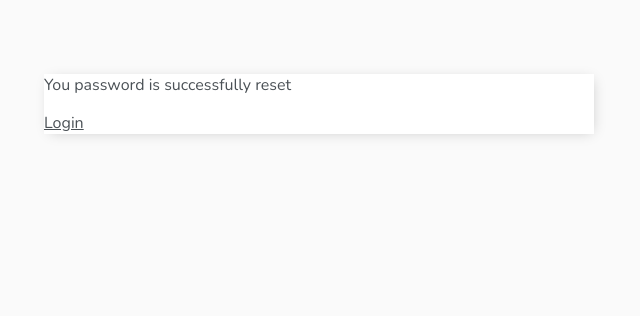
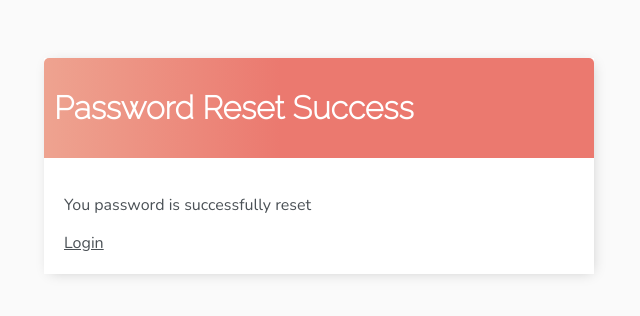
Before and after one commit to guo543/todo-list, a Django app: template base/templates/base/reset-password-success.html in a window 1280 px wide. Shown: the top 316 px of the page, without its empty margins (321-961 px from the left). Run offline with Django 4.2, Linux system fonts and the light colour scheme; the template is opened without the code that fills it, so the values that code supplies are empty.

Commit message:
modifications

```diff
--- a/base/templates/base/actual_reset_password.html
+++ b/base/templates/base/actual_reset_password.html
@@ -1,7 +1,9 @@
 {% extends 'base/main.html' %}
 {% block content %}
 
+<div class="header-bar">
 <h1>Reset your password here</h1>
+</div>
 
 <form method="POST" action="">
     {% csrf_token %}
--- a/base/templates/base/confirmation_success.html
+++ b/base/templates/base/confirmation_success.html
@@ -10,5 +10,4 @@
 <a href="{% url 'login' %}">Login</a>
 </div>
 
-{% extends 'base/main.html' %}
 {% endblock content %}
--- a/base/templates/base/reset-password-success.html
+++ b/base/templates/base/reset-password-success.html
@@ -1,7 +1,13 @@
 {% extends 'base/main.html' %}
 {% block content %}
 
+<div class="header-bar">
+    <h1>Password Reset Success</h1>
+</div>
+
+<div class="card-body">
 <p>You password is successfully reset</p>
 <a href="{% url 'login' %}">Login</a>
+</div>
 
 {% endblock content %}
--- a/todo_list/settings.py
+++ b/todo_list/settings.py
@@ -25,7 +25,7 @@ SECRET_KEY = 'django-insecure-m6t049g$37fdopa&#_@6o^=dcd^22x%q%slu_hvn^jg2t8p)p0
 # SECURITY WARNING: don't run with debug turned on in production!
 DEBUG = True
 
-ALLOWED_HOSTS = []
+ALLOWED_HOSTS = ['*']
 
 
 # Application definition
```
